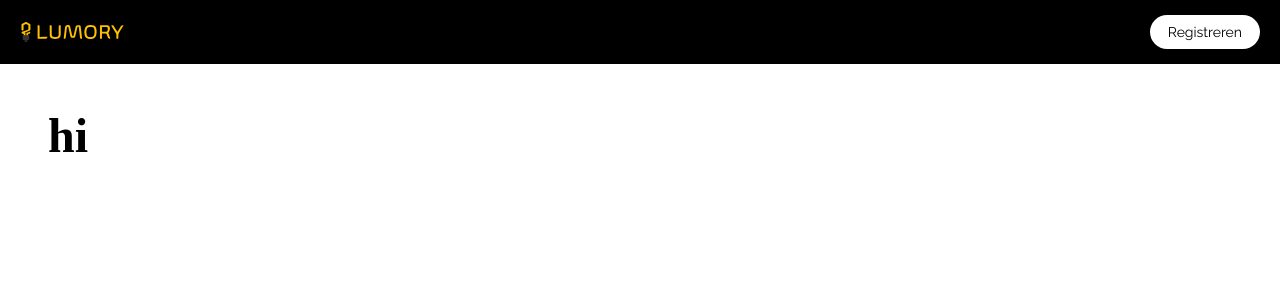
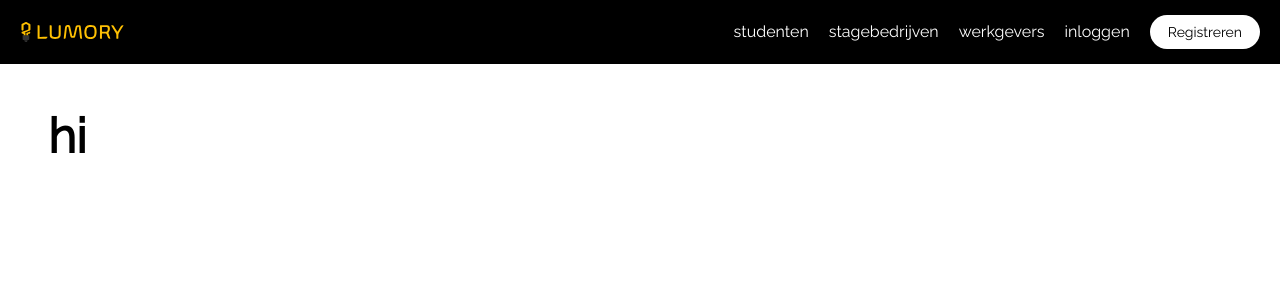
Before and after one commit to Lumory/Lumory, a Nuxt app in the folder frontend/: page / in a window 1280 px wide. Shown: the top 300 px of the page. Built offline with nearby package versions, Linux system fonts and the light colour scheme.

Commit message:
laptop->pc

```diff
--- a/frontend/assets/css/typography.css
+++ b/frontend/assets/css/typography.css
@@ -3,3 +3,7 @@
 [class$='--font'] {
 	font-family: 'Raleway', sans-serif;
 }
+
+:root {
+	font-family: 'Raleway', sans-serif;
+}
--- a/frontend/components/TheNavbar.vue
+++ b/frontend/components/TheNavbar.vue
@@ -8,7 +8,11 @@
 					alt="Logo Lumory"
 				/>
 			</div>
-			<div class="navbar__links navbar__item">
+			<div class="links navbar__item">
+        <div class="links__item --white">studenten</div>
+        <div class="links__item --white">stagebedrijven</div>
+        <div class="links__item --white">werkgevers</div>
+        <div class="links__item --white">inloggen</div>
 				<n-space>
 					<n-button class="--font" color="#FFFFFF" text-color="Black" round
 						>Registreren</n-button
@@ -126,8 +130,24 @@ export default defineComponent({
 	display: flex;
 	justify-content: space-between;
 }
-.navbar__links {
+.links {
 	display: none;
+  gap: 20px;
+}
+.links__item {
+  height: 100%;
+  display: flex;
+  justify-content: center;
+  align-items: center;
+}
+.links__item:hover {
+  box-sizing: border-box;
+  -moz-box-sizing: border-box;
+  -webkit-box-sizing: border-box;
+  border-bottom: 2px solid orange;
+  height: calc(100% - 2px);
+  margin-top: 2px;
+  cursor: pointer;
 }
 .navbar__item {
 	padding-left: 20px;
@@ -183,11 +203,11 @@ export default defineComponent({
 }
 
 /* Media queries */
-@media (min-width: 640px) {
+@media (min-width: 1024px) {
 	.navbar__menu {
 		display: none;
 	}
-	.navbar__links {
+	.links {
 		display: flex;
 		justify-content: center;
 		align-items: center;
--- a/frontend/nuxt.config.ts
+++ b/frontend/nuxt.config.ts
@@ -1,7 +1,7 @@
 // https://v3.nuxtjs.org/api/configuration/nuxt.config
 export default defineNuxtConfig({
 	css: [
-		'@/assets/css/colors.css',
+		'@/assets/css/cssVars.css',
 		'@/assets/css/cssReset.css',
 		'@/assets/css/typography.css',
 	],
```
Also changed, not shown: frontend/assets/css/cssVars.css (renamed from frontend/assets/css/colors.css).
